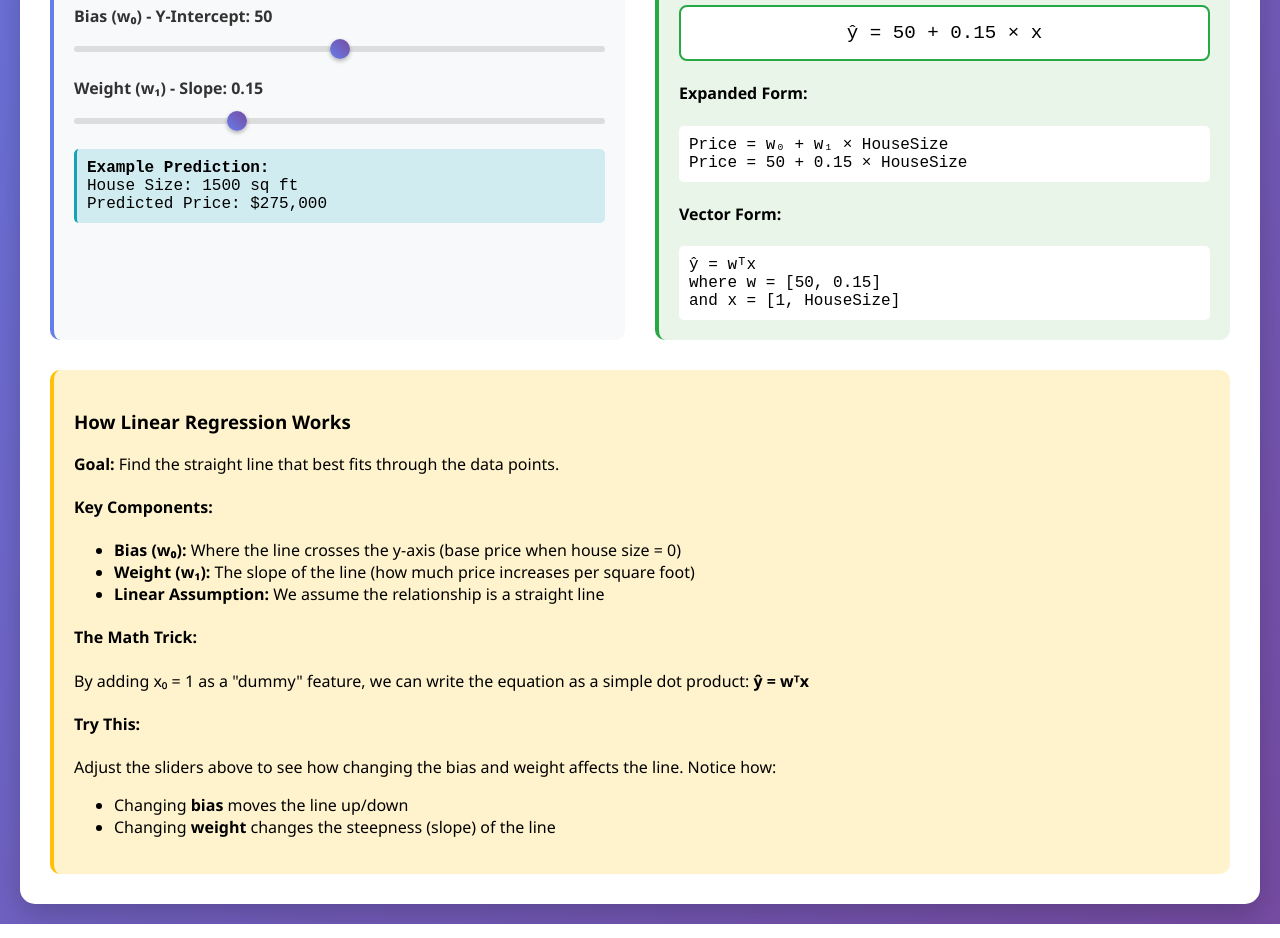
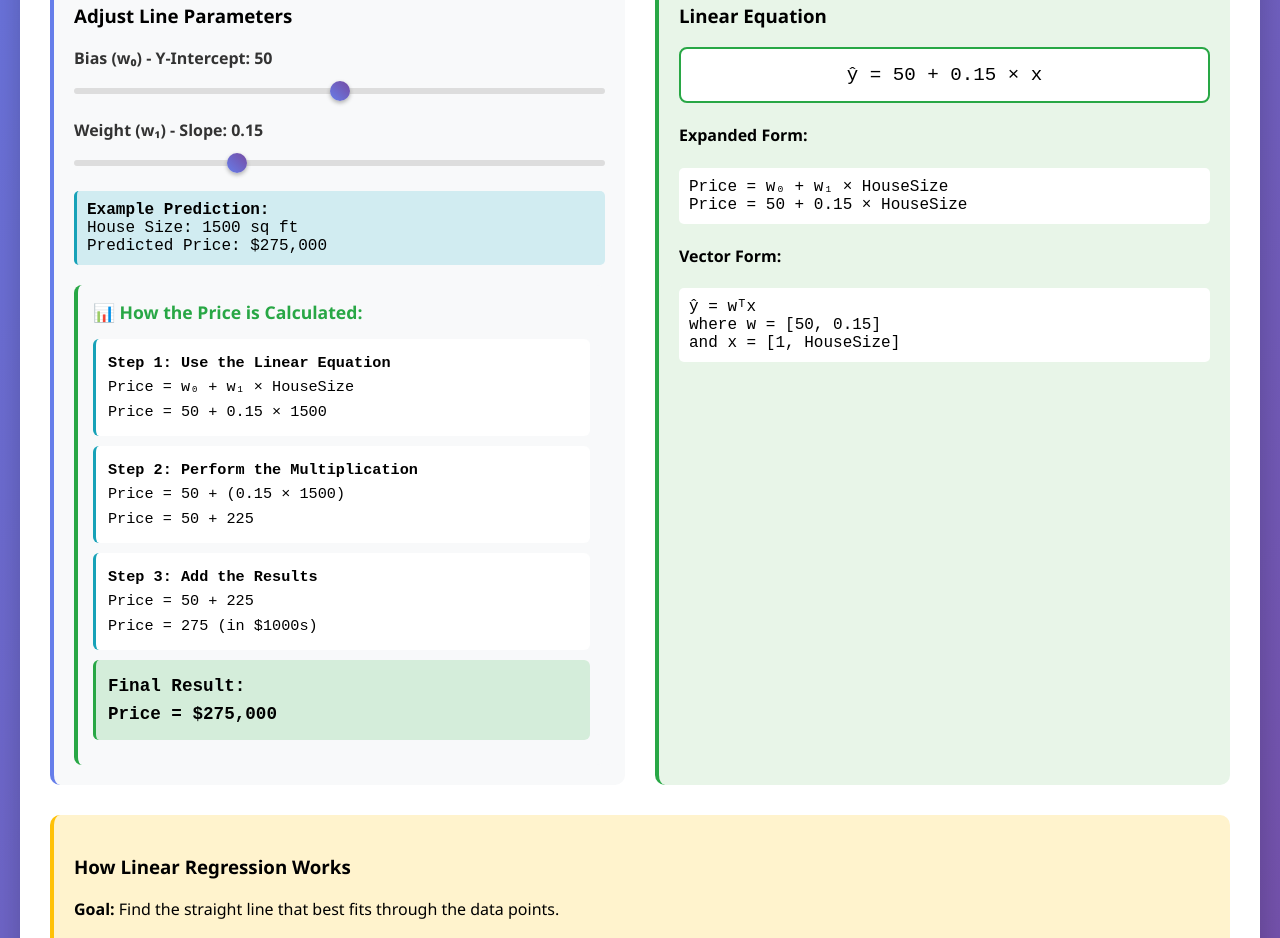
Before and after one commit to prajun7/interactive-machine-learning, a plain HTML site: page linear-regression.html in a window 1280 px wide. Shown: the part 789-1727 px from the top of the page. Drawn offline with nearby package versions, Linux system fonts and the light colour scheme.

Commit message:
Update linear-regression.html

```diff
--- a/linear-regression.html
+++ b/linear-regression.html
@@ -123,15 +123,65 @@
         font-family: "Courier New", monospace;
       }
 
+      .calculation-steps {
+        margin-top: 20px;
+        padding: 15px;
+        background: #f8f9fa;
+        border-radius: 8px;
+        border-left: 4px solid #28a745;
+      }
+
+      .calculation-steps h4 {
+        margin: 0 0 15px 0;
+        color: #28a745;
+        font-size: 1.1em;
+      }
+
+      .step-calculation {
+        background: white;
+        padding: 12px;
+        margin: 10px 0;
+        border-radius: 6px;
+        border-left: 3px solid #17a2b8;
+        font-family: "Courier New", monospace;
+        font-size: 0.95em;
+        line-height: 1.6;
+      }
+
+      .step-calculation.final-result {
+        background: #d4edda;
+        border-left-color: #28a745;
+        font-weight: bold;
+        font-size: 1.1em;
+      }
+
       @media (max-width: 768px) {
         .controls-section {
           grid-template-columns: 1fr;
         }
       }
+
+      /* Back button styling */
+      .back-link {
+        text-decoration: none;
+        color: #667eea;
+        font-weight: 600;
+        display: inline-flex;
+        align-items: center;
+        gap: 8px;
+        margin-bottom: 20px;
+      }
+
+      .back-link:hover {
+        color: #5a67d8;
+        text-decoration: underline;
+      }
     </style>
   </head>
   <body>
     <div class="container">
+      <a href="index.html" class="back-link">← Back to Interactive ML</a>
+
       <h1>Linear Regression: Finding the Best Line</h1>
 
       <div class="chart-container">
@@ -174,6 +224,35 @@
             <strong>Example Prediction:</strong><br />
             House Size: 1500 sq ft<br />
             Predicted Price: $<span id="examplePrediction">275,000</span>
+          </div>
+
+          <div class="calculation-steps">
+            <h4>📊 How the Price is Calculated:</h4>
+            <div class="step-calculation">
+              <strong>Step 1: Use the Linear Equation</strong><br />
+              Price = w₀ + w₁ × HouseSize<br />
+              Price = <span id="biasCalc">50</span> +
+              <span id="weightCalc">0.15</span> × 1500
+            </div>
+            <div class="step-calculation">
+              <strong>Step 2: Perform the Multiplication</strong><br />
+              Price = <span id="biasCalc2">50</span> + (<span id="weightCalc2"
+                >0.15</span
+              >
+              × 1500)<br />
+              Price = <span id="biasCalc3">50</span> +
+              <span id="multResult">225</span>
+            </div>
+            <div class="step-calculation">
+              <strong>Step 3: Add the Results</strong><br />
+              Price = <span id="biasCalc4">50</span> +
+              <span id="multResult2">225</span><br />
+              Price = <span id="finalResult">275</span> (in $1000s)
+            </div>
+            <div class="step-calculation final-result">
+              <strong>Final Result:</strong><br />
+              Price = $<span id="finalPrice">275,000</span>
+            </div>
           </div>
         </div>
 
@@ -300,6 +379,25 @@
           examplePrediction * 1000
         ).toLocaleString();
 
+        // Update calculation steps
+        document.getElementById("biasCalc").textContent = bias;
+        document.getElementById("weightCalc").textContent = weight;
+        document.getElementById("biasCalc2").textContent = bias;
+        document.getElementById("weightCalc2").textContent = weight;
+        document.getElementById("biasCalc3").textContent = bias;
+        document.getElementById("multResult").textContent = Math.round(
+          weight * exampleSize
+        );
+        document.getElementById("biasCalc4").textContent = bias;
+        document.getElementById("multResult2").textContent = Math.round(
+          weight * exampleSize
+        );
+        document.getElementById("finalResult").textContent =
+          Math.round(examplePrediction);
+        document.getElementById("finalPrice").textContent = Math.round(
+          examplePrediction * 1000
+        ).toLocaleString();
+
         // Generate line data
         const lineData = [];
         for (let x = 800; x <= 2500; x += 50) {
```
